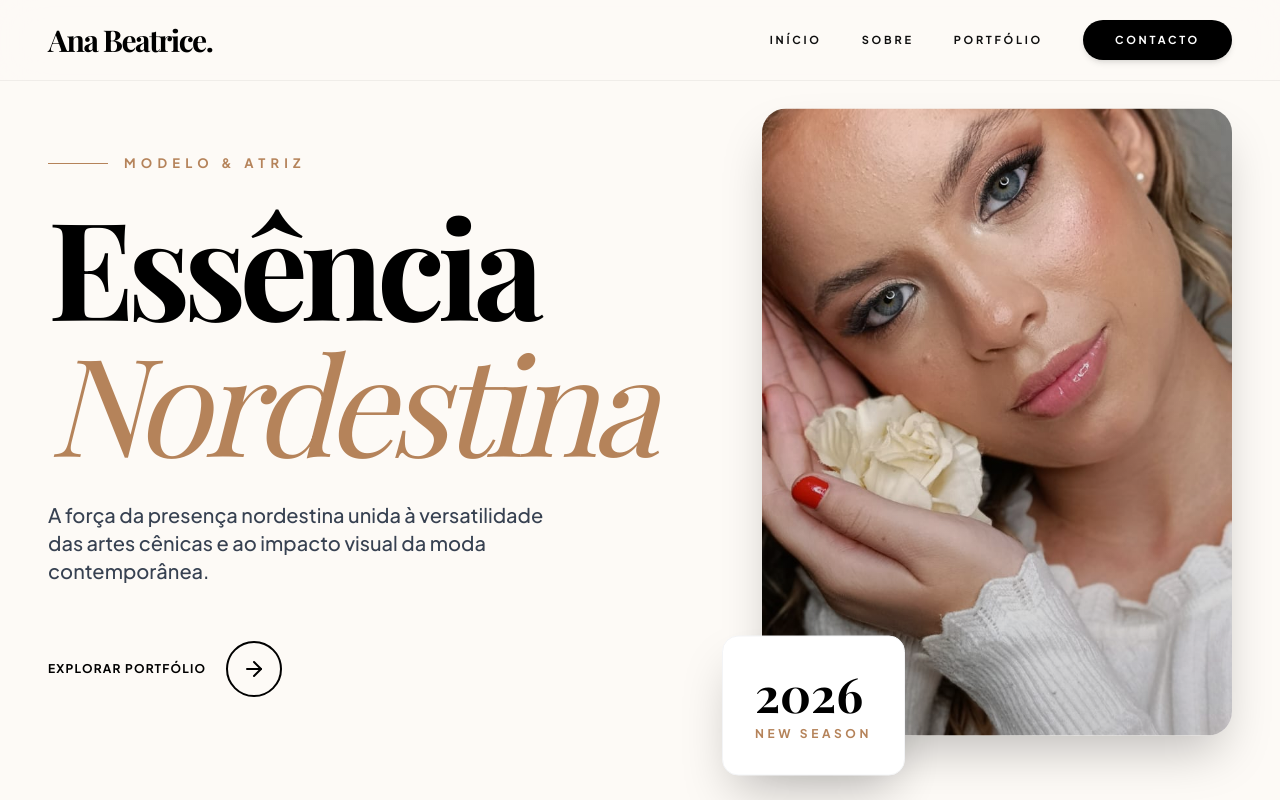
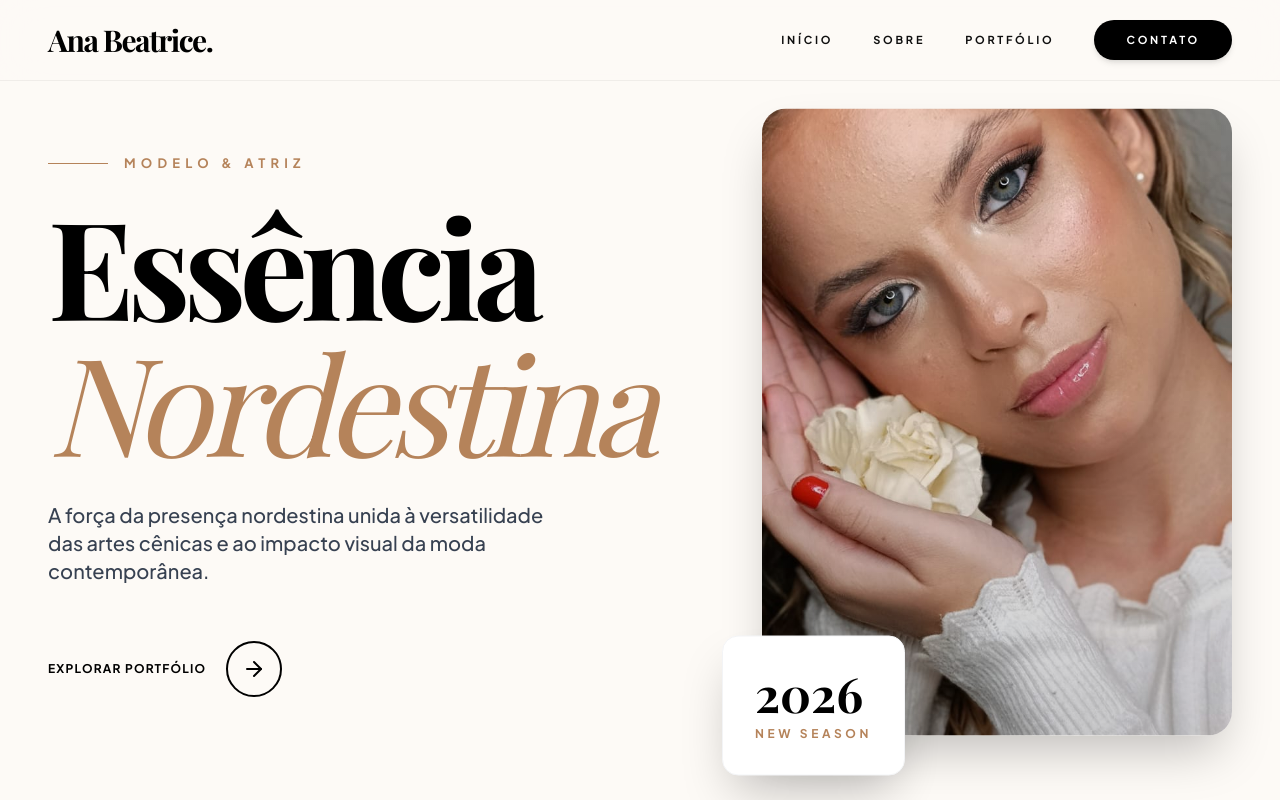
Before and after one commit to rafa188/anabeatrice, a plain HTML site: page index.html in a window 1280 px wide. Shown: the top 800 px of the page. Drawn offline with nearby package versions, Linux system fonts and the light colour scheme; a web font is replaced by a local one.

Commit message:
Update index.html

```diff
--- a/index.html
+++ b/index.html
@@ -19,7 +19,7 @@
                 <a href="#inicio" class="nav-link">Início</a>
                 <a href="#sobre" class="nav-link">Sobre</a>
                 <a href="#portfolio" class="nav-link">Portfólio</a>
-                <a href="#contacto" class="bg-black text-white px-8 py-3 rounded-full hover:bg-[#b5835a] transition-all shadow-md active:scale-95">Contacto</a>
+                <a href="#contacto" class="bg-black text-white px-8 py-3 rounded-full hover:bg-[#b5835a] transition-all shadow-md active:scale-95">Contato</a>
             </div>
 
             <button class="md:hidden p-2 text-black" id="menu-toggle" aria-label="Abrir Menu">
```
